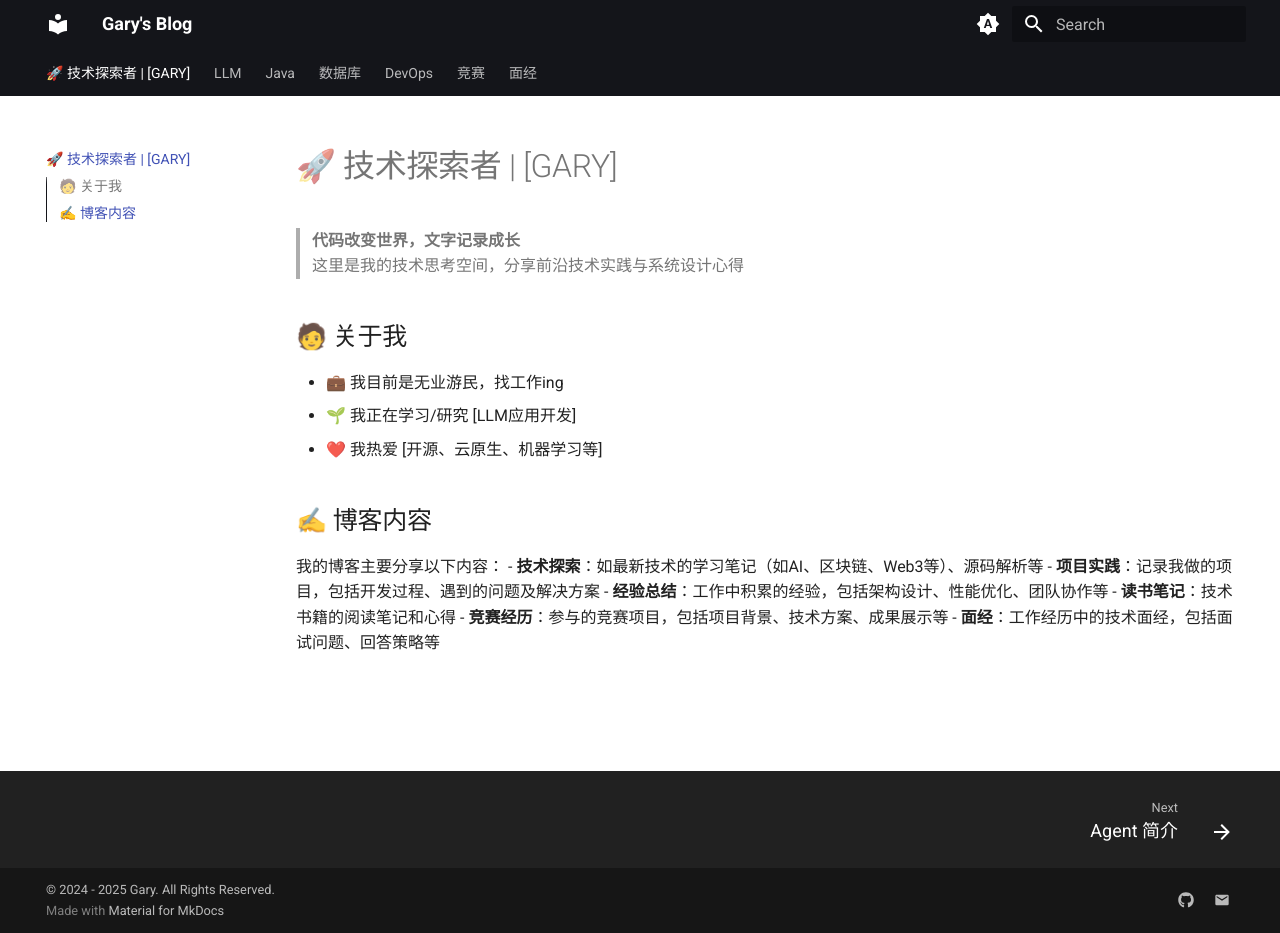
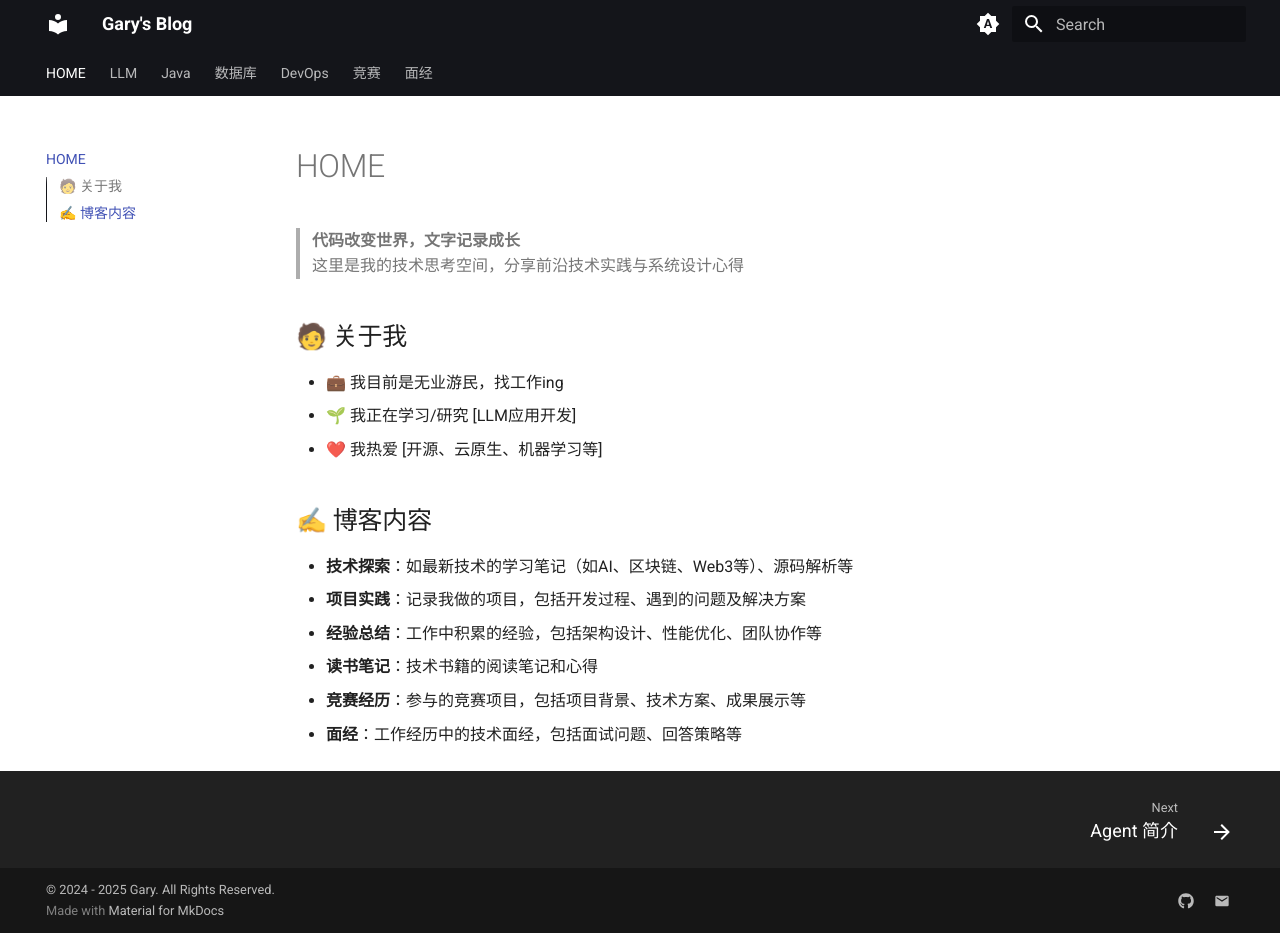
Before and after one commit to XJTUGary/XJTUGary.github.io, an MkDocs documentation site: the page built from docs/index.md, in a window 1280 px wide and 933 px high. Built offline with MkDocs 1.6.1 and Material for MkDocs 9.7.7, drawn with Linux system fonts in a browser that asks for light colours.

Commit message:
update index

```diff
--- a/docs/index.md
+++ b/docs/index.md
@@ -1,4 +1,4 @@
-# 🚀 技术探索者 | [GARY]
+# HOME
 
 > **代码改变世界，文字记录成长**
 > 这里是我的技术思考空间，分享前沿技术实践与系统设计心得
@@ -9,7 +9,6 @@
 - ❤️ 我热爱 [开源、云原生、机器学习等]
 
 ## ✍️ 博客内容
-我的博客主要分享以下内容：
 - **技术探索**：如最新技术的学习笔记（如AI、区块链、Web3等）、源码解析等
 - **项目实践**：记录我做的项目，包括开发过程、遇到的问题及解决方案
 - **经验总结**：工作中积累的经验，包括架构设计、性能优化、团队协作等
```
